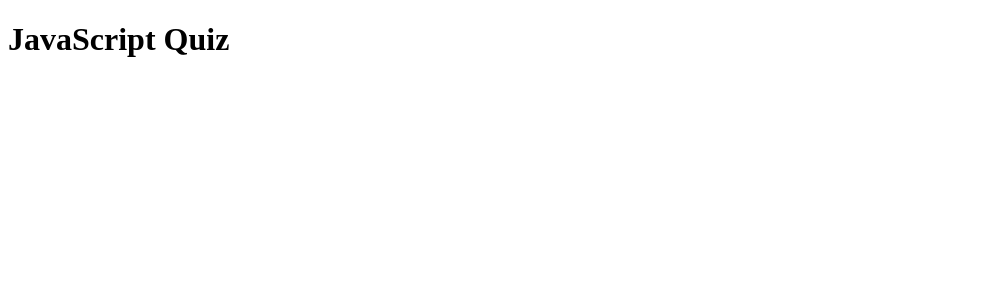
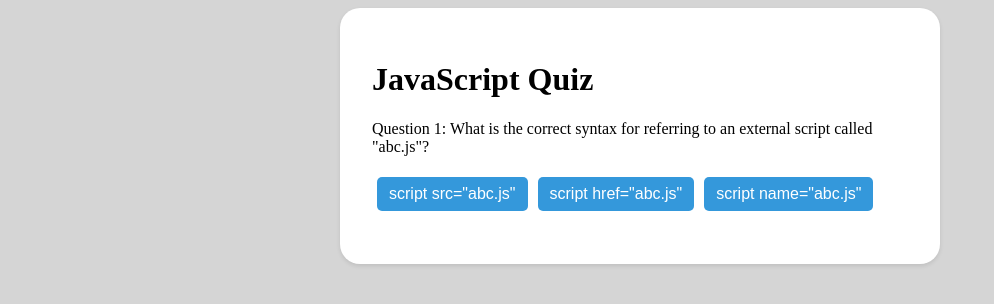
Before and after one commit to samirayc/javascript-quiz, a plain HTML site: page index.html in a window 1280 px wide. Shown: the whole page, without its empty margins (0-994 px from the left). Drawn offline with Linux system fonts and the light colour scheme.

Commit message:
finished html and added placeholder styling, beginning to add questions to js

```diff
--- a/index.html
+++ b/index.html
@@ -1,5 +1,6 @@
 <!DOCTYPE html>
 <html lang="en">
+
 <head>
   <meta charset="UTF-8" />
   <meta name="viewport" content="width=device-width, initial-scale=1.0" />
@@ -11,7 +12,16 @@
   <div class="quiz">
     <h1>JavaScript Quiz</h1>
     <div class="question">
+      <p id="question-text"> Question 1: What is the correct syntax for referring to an external script called "abc.js"?
+      </p>
+      <div class="choices">
+        <button class="choice" onclick="checkAnswer(0)">script src="abc.js"</button>
+        <button class="choice" onclick="checkAnswer(1)">script href="abc.js"</button>
+        <button class="choice" onclick="checkAnswer(2)">script name="abc.js"</button>
+      </div>
+      <p id="response"></p>
+    </div>
 
   </div>
-    </div>
+  <script src="script.js"></script>
 </body>
--- a/script.js
+++ b/script.js
@@ -0,0 +1,11 @@
+var questions = [
+    {
+        question: 'What is the correct syntax for referring to an external script called "abc.js"?',
+        choices: ['script src="abc.js"', 'script href="abc.js"', 'script name="abc.js"'],
+        correct: 0
+    },
+    {
+        question: 'Which operator is used to assign a value to a variable?',
+        choices: []
+    }
+]
--- a/style.css
+++ b/style.css
@@ -0,0 +1,34 @@
+body {
+    background-color: #d5d5d5;
+}
+
+.quiz {
+    box-sizing: border-box;
+    width: 100%;
+    max-width: 600px;
+    margin: 0 auto;
+    padding: 2em;
+    background-color: white;
+    border-radius: 20px;
+    box-shadow: 0 2px 4px rgba(0, 0, 0, 0.1);
+}
+
+.choices {
+    display: flex;
+}
+
+.choice {
+    font-size: 1em;
+    display: block;
+    margin: 5px 5px;
+    padding: .5em .75em;
+    background-color: #3498db;
+    color: white;
+    border: none;
+    border-radius: 5px;
+    cursor: pointer;
+  }
+
+  .choice:hover {
+    background-color: #2980b9;
+  }
```
Lines whose indentation alone changed are shown as unchanged.
